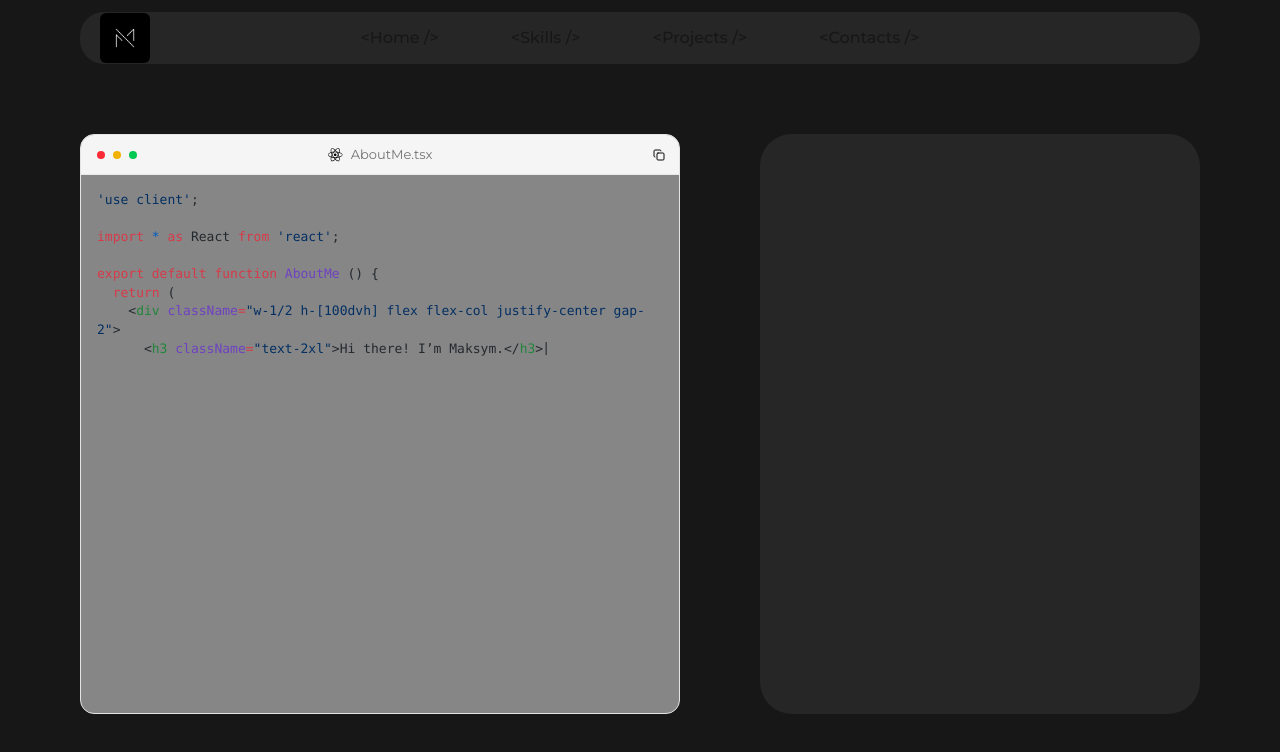
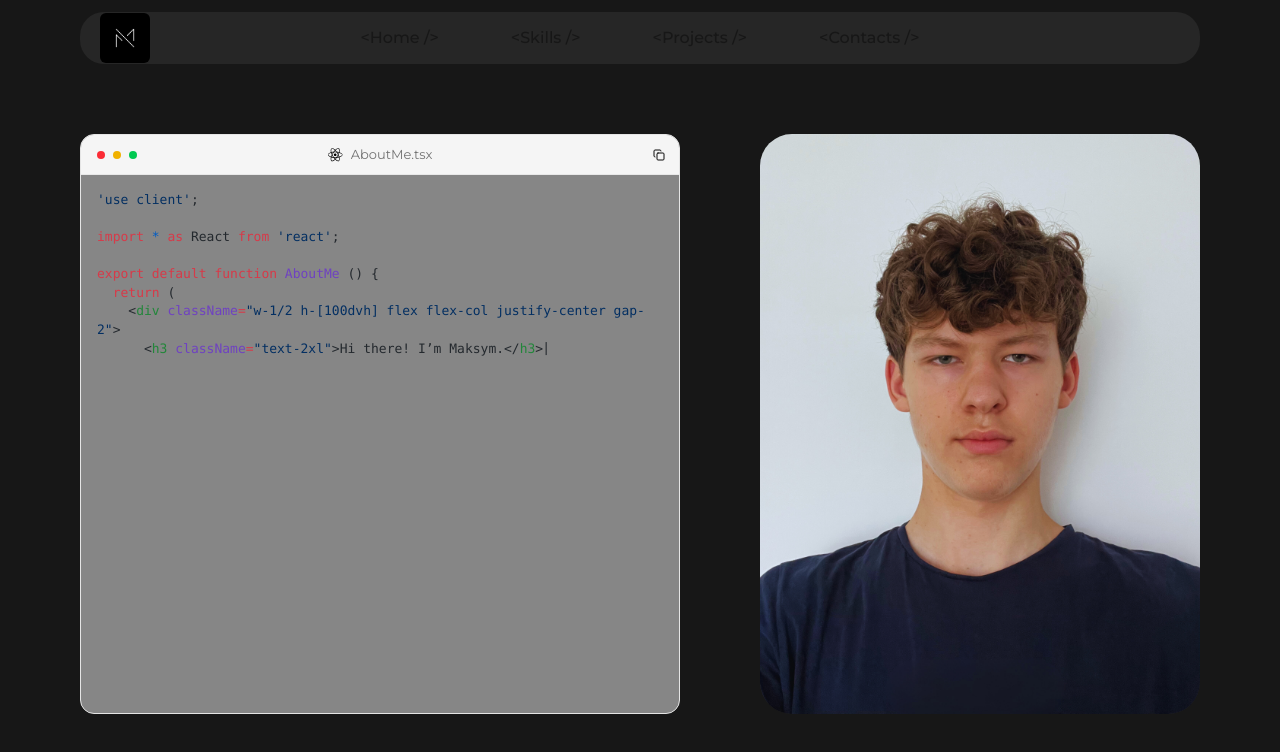
Before and after one commit to Maksym-Zhuk/Portfolio, a Next.js app: page / in a window 1280 px wide. Shown: the top 752 px of the page. Built offline with nearby package versions, Linux system fonts and the light colour scheme.

Commit message:
Add my photo to the home page

```diff
--- a/src/app/page.tsx
+++ b/src/app/page.tsx
@@ -1,4 +1,5 @@
 import AboutMe from '@/components/Home/AboutMe';
+import Image from 'next/image';
 
 export default function Home() {
   return (
@@ -6,7 +7,14 @@ export default function Home() {
       <main className="w-full min-h-[90dvh] flex lg:flex-row flex-col justify-between">
         <AboutMe />
         <div className="lg:w-2/5 w-full lg:h-[90dvh] sm:h-[60dvh] h-[55dvh] flex lg:justify-end justify-center items-center">
-          <div className="lg:min-w-[440px] sm:w-[360px] w-[310px] lg:h-[580px] sm:h-[480px] h-[400px] bg-[#262626] rounded-4xl"></div>
+          <div className="lg:min-w-[440px] sm:w-[360px] w-[310px] lg:h-[580px] sm:h-[480px] h-[400px] bg-[#262626] rounded-4xl relative">
+            <Image
+              src={'/9c30ffef-d5e9-4e2a-b0e0-feccd2dd83bb.png'}
+              alt="Photo"
+              fill
+              className="rounded-4xl"
+            />
+          </div>
         </div>
       </main>
     </div>
```
Also changed, not shown: public/9c30ffef-d5e9-4e2a-b0e0-feccd2dd83bb.png (added).
